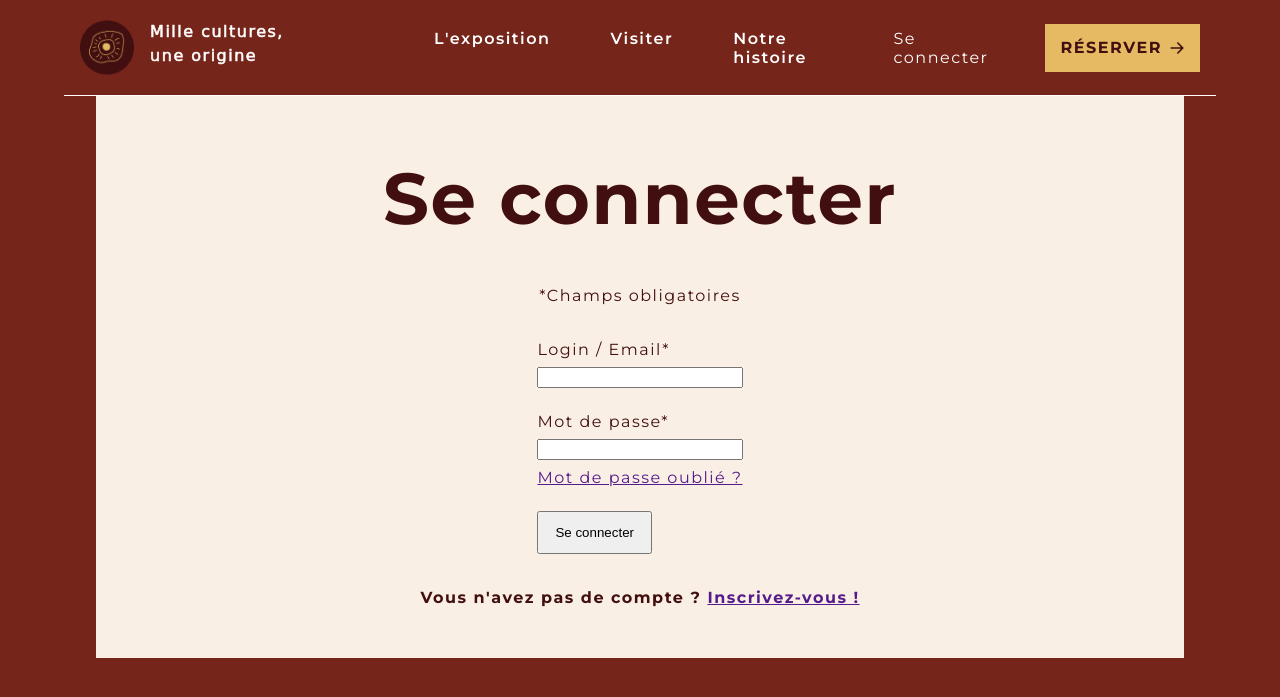
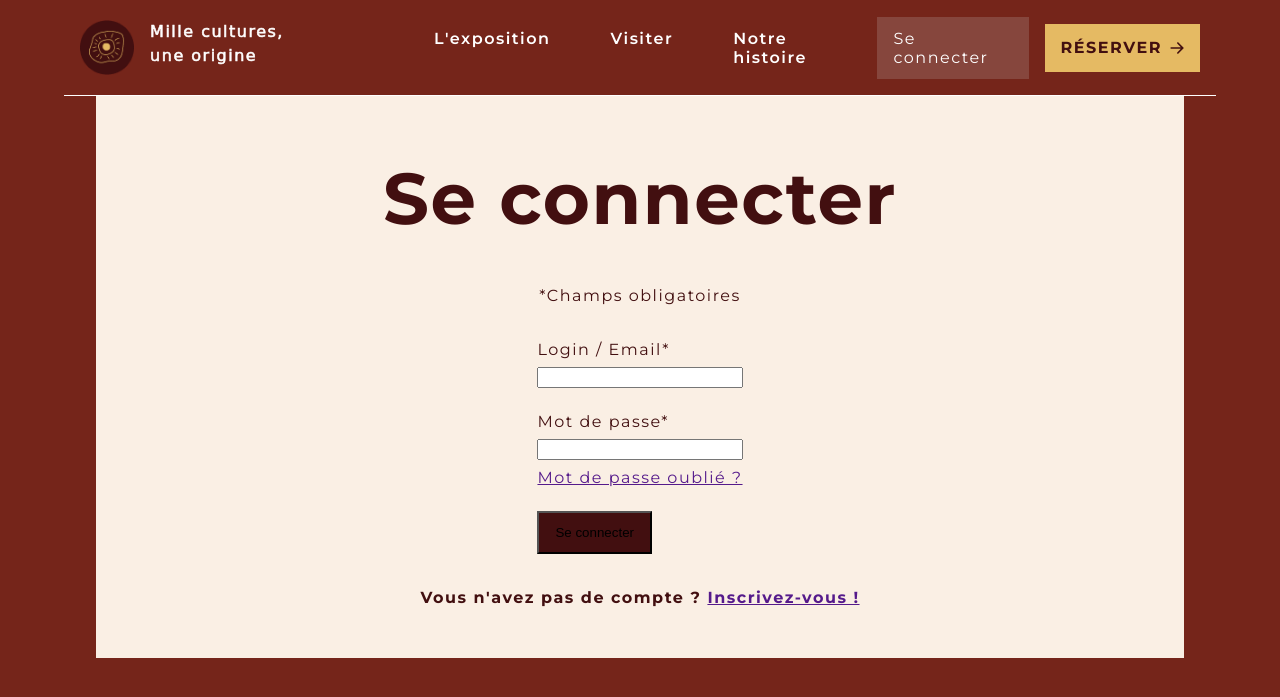
Before and after one commit to Shyronax/GLIMPSE, a PHP site: page /view/view-connection.html in a window 1280 px wide. Shown: the top 697 px of the page. Run offline with PHP 8.4, Linux system fonts and the light colour scheme; some web fonts are replaced.

Commit message:
add new btn--secondary

```diff
--- a/styles.css
+++ b/styles.css
@@ -102,6 +102,10 @@ h1 {
     text-transform: uppercase;
     display: flex;
     gap: 0.5rem;
+}
+
+.btn--secondary {
+    background-color: var(--color-tertiary-background);
 }
 
 .btn--tertiary {
--- a/view/view-connection.html
+++ b/view/view-connection.html
@@ -23,7 +23,7 @@
                 <li class="text text--semi-bold">Notre histoire</li>
             </ul>
             <div class="flex">
-                <div class="btn btn--secondary">Se connecter</div>
+                <div class="btn btn--tertiary">Se connecter</div>
                 <div class="btn btn--primary">
                     <p class="text--bold">Réserver</p>
                     <img src="../src/img/arrow-right.svg" alt="" class="btn__icon">
@@ -45,7 +45,7 @@
                     <input type="text" class="form__input">
                     <a href="" class="form__link">Mot de passe oublié ?</a>
                 </div>
-                <input type="submit" class="btn" value="Se connecter">
+                <input type="submit" class="btn btn--secondary" value="Se connecter">
             </form>
             <p class="container__text text--bold">Vous n'avez pas de compte ? <a href="" class="container__link">Inscrivez-vous !</a></p>
         </div>
```
